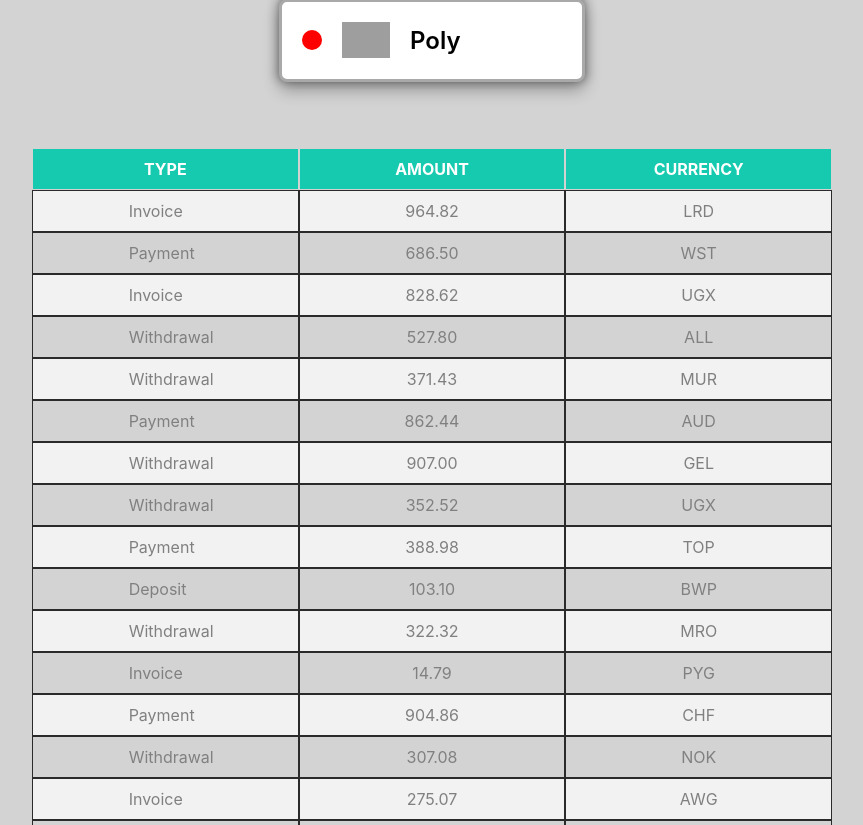
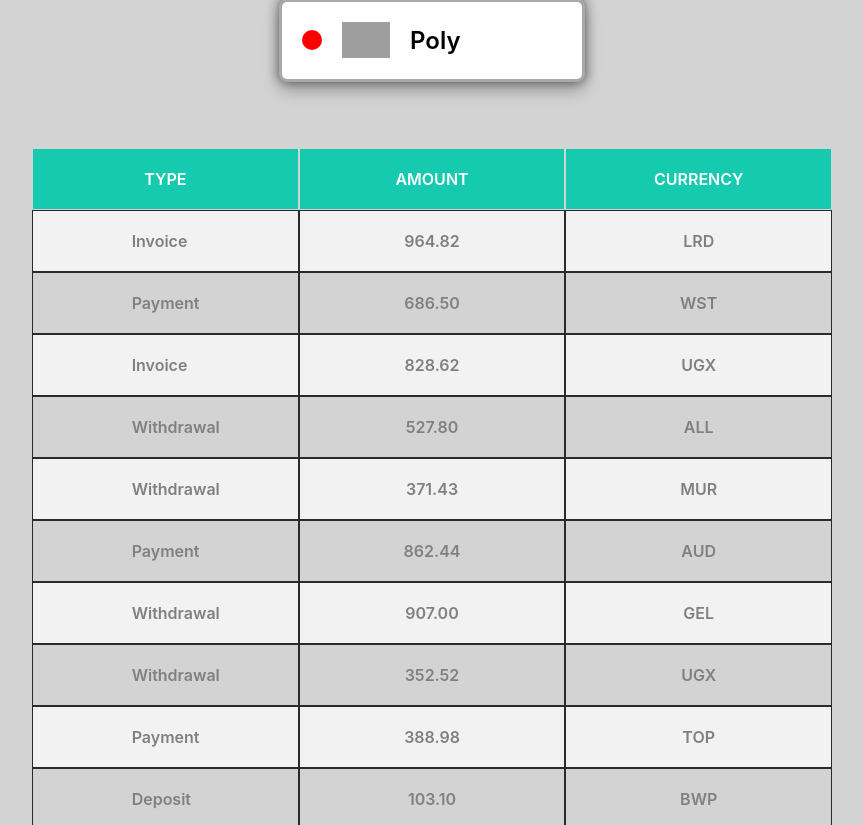
Before and after one commit to EugeneyCh/goit-react-hw-01-components, a React (Create React App) app: page / in a window 1280 px wide. Shown: the part 1095-1920 px from the top of the page, without its empty margins (208-1071 px from the left). Built offline with nearby package versions, Linux system fonts and the light colour scheme; grey boxes are pictures that could not be loaded.

Commit message:
Final_editing

```diff
--- a/src/components/Statistics/Statistics.module.css
+++ b/src/components/Statistics/Statistics.module.css
@@ -28,6 +28,12 @@
   padding: 0;
   margin: 0;
 }
+.stat_list .item:first-child {
+  border-radius: 0 0 0 4px;
+}
+.stat_list .item:last-child {
+  border-radius: 0 0 4px 0;
+}
 .item {
   width: 20%;
   height: 70px;
--- a/src/components/TransactionHistory/TransactionHistory.module.css
+++ b/src/components/TransactionHistory/TransactionHistory.module.css
@@ -46,10 +46,11 @@
 
 .transactionHistory th,
 .transactionHistory td {
-  padding: 10px;
+  padding: 20px;
   text-align: center;
   width: 33%;
   color: gray;
+  font-weight: 600;
 }
 .transactionHistory tr:nth-child(even) {
   background-color: lightgrey;
```
Also changed, not shown: src/components/TransactionHistoryItem/TransactionHistoryItem.jsx (deleted, +0 -14 lines), src/components/TransactionHistoryItem/TransactionHistoryItem.module.css (deleted).
